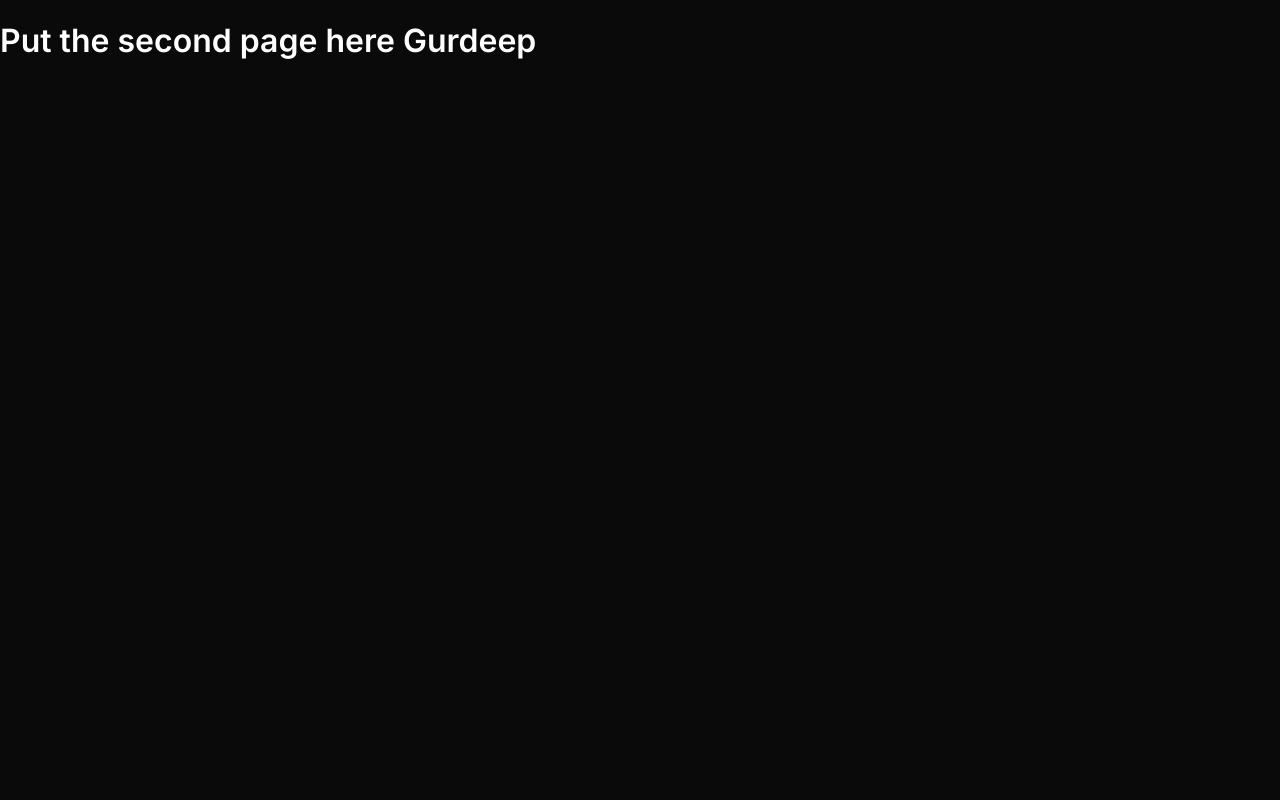
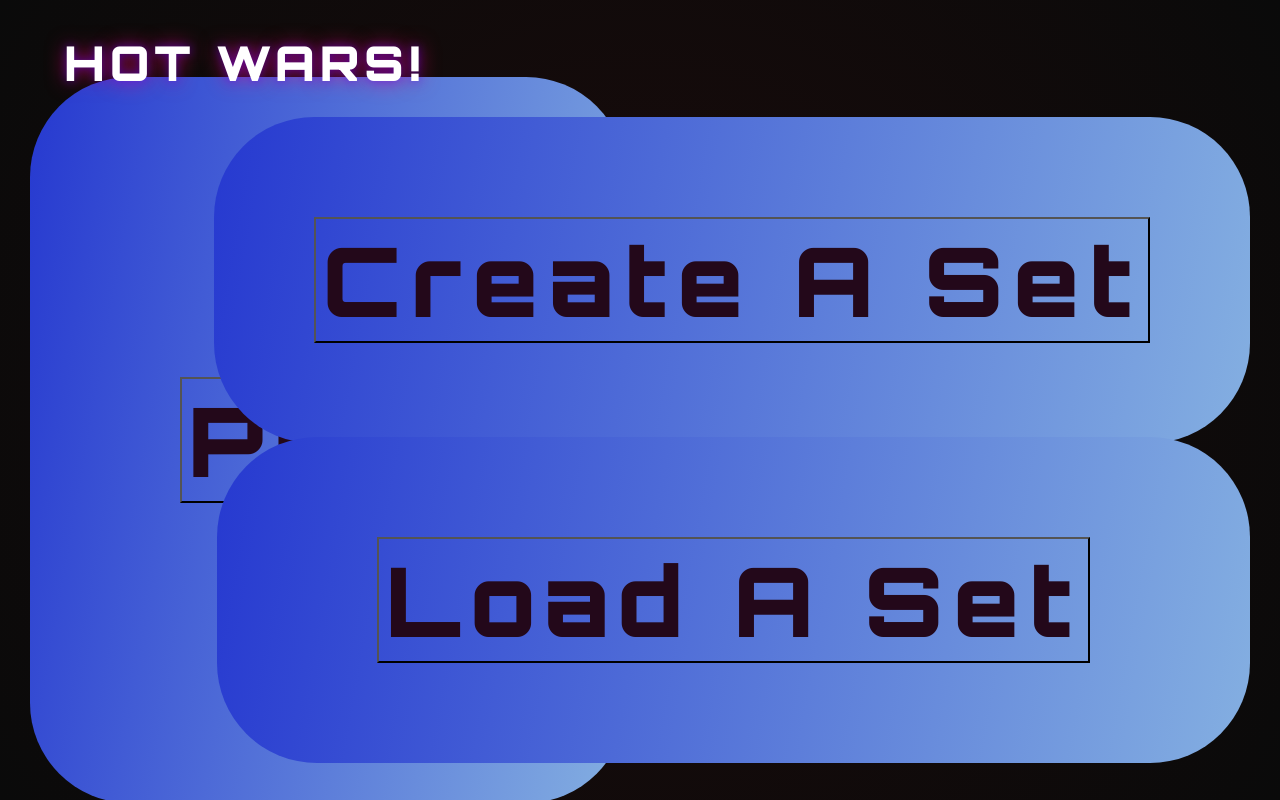
Before and after one commit to arsenic018/CS321-PROJECT, a React (Vite) app in the folder HotWars/: page /Page2 in a window 1280 px wide. Built offline with nearby package versions, Linux system fonts and the light colour scheme.

Commit message:
Worked on page 2

```diff
--- /dev/null
+++ b/HotWars/src/pages/Page2.css
@@ -0,0 +1,71 @@
+.startPanel {
+  display: flex;
+  flex-direction: column;
+  justify-content: space-between;
+  height: 100vh;
+  width: 100vw;
+ background: radial-gradient(circle at center, #1a0b0b 0%, #0a0a0a 100%);
+  color: #ffffff;
+  font-family: 'Inter', sans-serif;
+  cursor: pointer;
+  overflow: hidden;
+  position: relative;
+}
+
+.startHeader {
+  display: flex;
+  justify-content: space-between;
+  align-items: center;
+  padding: 2rem 4rem;
+  z-index:
+   10;
+}
+.gameTitle {
+  font-family: 'Orbitron', sans-serif;
+  font-size: 3rem;
+  font-weight: 900;
+  letter-spacing: 0.1em;
+  color: #fff;
+  text-transform: uppercase;
+  text-shadow: 0 0 10px rgba(76, 0, 255, 0.5), 0 0 20px rgba(255, 7, 106, 0.677);
+  margin: 0;
+  animation: textGlow 3s ease-in-out infinite alternate;
+}
+.button-title{
+  font-family: 'Orbitron', sans-serif;
+  background: transparent;
+  color: #23081a;
+  font-size: 6rem;
+  font-weight: 900;
+  letter-spacing: 0.1em;
+}
+.left-middle-button {
+  position: absolute;
+  top: 55%;
+  left: 30px;
+  transform: translateY(-50%);
+  padding: 300px 150px;
+  background: linear-gradient(100deg, #2639d0, #84afe1);
+  border-radius: 100px;
+  cursor: pointer;
+}
+.right-top-button {
+  position: absolute;
+  top: 35%;
+  right: 30px;
+  transform: translateY(-50%);
+  padding: 100px 100px;
+  background: linear-gradient(100deg, #2639d0, #84afe1);
+  border-radius: 100px;
+  cursor: pointer;
+}
+.right-bottom-button {
+  position: absolute;
+  top: 75%;
+  right: 30px;
+  transform: translateY(-50%);
+  padding: 100px 160px;
+  background: linear-gradient(100deg, #2639d0, #84afe1);
+  border-radius: 100px;
+  cursor: pointer;
+}
--- a/HotWars/src/pages/Page2.jsx
+++ b/HotWars/src/pages/Page2.jsx
@@ -1,7 +1,36 @@
 import React from "react"
+import './Page2.css';
+const page2 = () => {
+    return(
+        <div className="startPanel">
+            <header className="startHeader">
+                <h1 className="gameTitle">HOT WARS!</h1>
+            </header>
+            <PlayButton/>
+            <CreateButton/>
+            <LoadButton/>
+        </div>
 
-const page2 = () => {
-    return <h1> Put the second page here Gurdeep</h1>
+    )
+}
+function PlayButton(){
+    return (
+        <div className="left-middle-button">
+        <button className="button-title">Play</button>
+        </div>
+    )
+}
+function CreateButton(){
+    return (<div className="right-top-button">
+        <button className="button-title">Create A Set</button>
+        </div>
+    )
+}
+function LoadButton(){
+    return (<div className="right-bottom-button">
+        <button className="button-title">Load A Set</button>
+        </div>
+    )
 }
 
 export default page2
```
